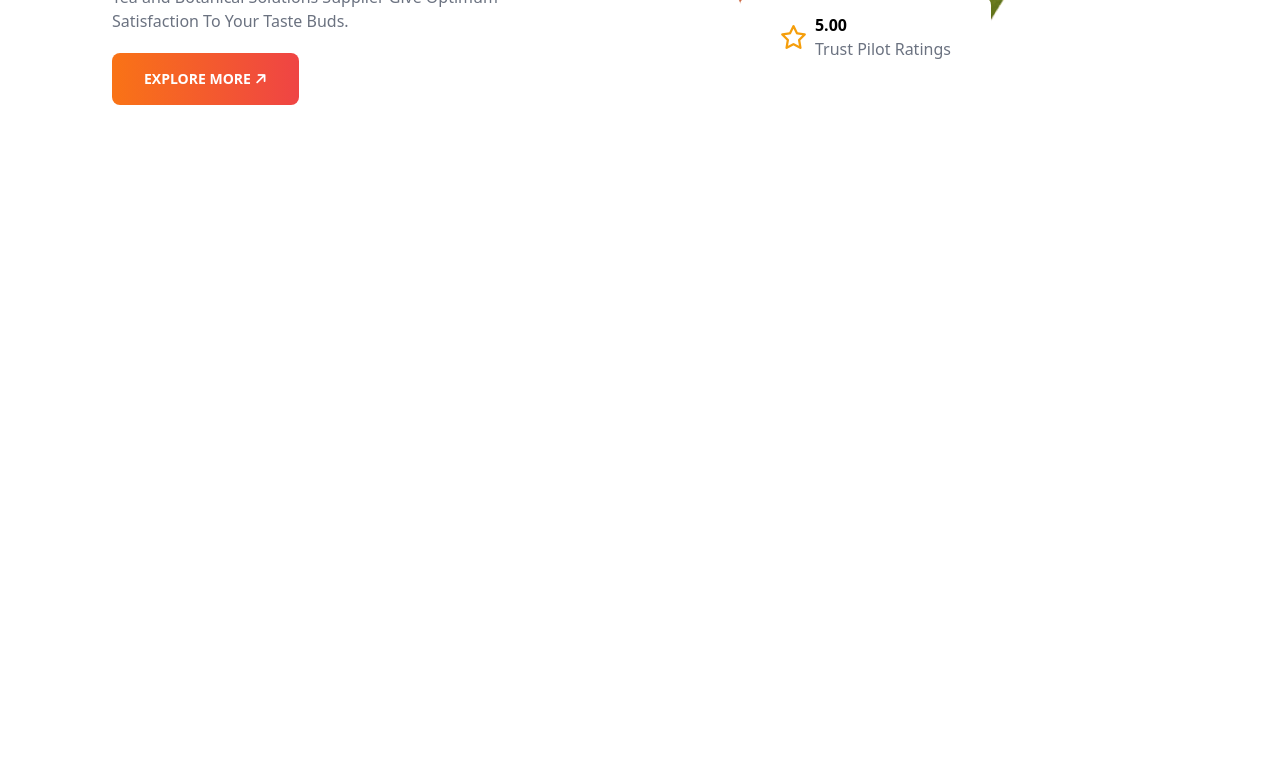
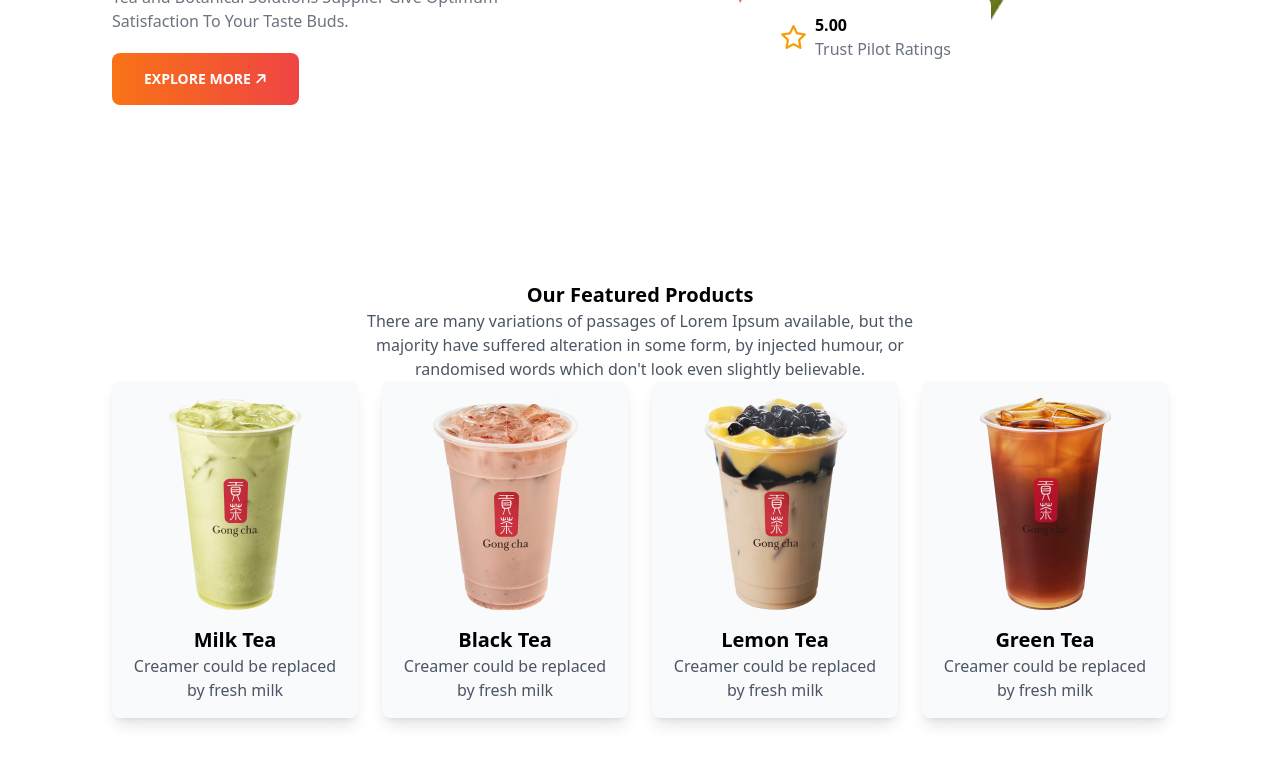
Before and after one commit to sornabintesaiful/tea-house-with-tailwind, a plain HTML site: page index.html in a window 1280 px wide. Shown: the part 363-1126 px from the top of the page. Before the commit the page ends 800 px from the top, so only its background shows below. Drawn offline with nearby package versions, Linux system fonts and the light colour scheme.

Commit message:
carts done

```diff
--- a/index.html
+++ b/index.html
@@ -28,7 +28,7 @@
 <body>
   <!-- main content -->
    <main class="max-w-screen-xl px-16 lg:px-28">
-    <header class="flex pt-10 mb-20">
+    <header class="lg:flex pt-10 mb-20">
       <!-- text content -->
       <div>
         <h1 class="font-extrabold text-5xl md:text-7xl text-[#1C1C1C]">It's good <br>
@@ -53,6 +53,51 @@
         </div>
       </div>
     </header>
+    <!-- featured products section -->
+     <section class="py-8 lg:py-24">
+      <div class="mb-8 text-center">
+        <h1 class="font-bold text-xl">Our Featured Products</h1>
+        <p class="text-gray-600 max-w-xl mx-auto">There are many variations of passages of Lorem Ipsum available, but the majority have suffered alteration in some form,
+        by injected humour, or randomised words which don't look even slightly believable.</p>
+        <!-- /grid cards -->
+         <div class="grid grid-cols-1 md:grid-cols-2 lg:grid-cols-4 gap-6 text-center">
+          <!-- products card -->
+          <div class="rounded-lg shadow-lg overflow-hidden bg-gray-50">
+            <img src="images/tea-1.png" alt="" class=" m-auto pt-4">
+            <div class="p-4">
+              <h2 class="font-bold text-xl ">Milk Tea</h2>
+              <p class="text-gray-600">Creamer could be replaced by fresh milk</p>
+            </div>
+          </div>
+
+
+          <!-- products card -->
+          <div class="rounded-lg shadow-lg overflow-hidden bg-gray-50">
+            <img src="images/tea-2.png" alt="" class=" m-auto pt-4">
+            <div class="p-4">
+              <h2 class="font-bold text-xl ">Black Tea</h2>
+              <p class="text-gray-600">Creamer could be replaced by fresh milk</p>
+            </div>
+          </div
+          <!-- products card -->
+          <div class="rounded-lg shadow-lg overflow-hidden bg-gray-50">
+            <img src="images/tea-3.png" alt="" class=" m-auto pt-4">
+            <div class="p-4">
+              <h2 class="font-bold text-xl ">Lemon Tea</h2>
+              <p class="text-gray-600">Creamer could be replaced by fresh milk</p>
+            </div>
+          </div>
+          <!-- products card -->
+          <div class="rounded-lg shadow-lg overflow-hidden bg-gray-50">
+            <img src="images/tea-4.png" alt="" class=" m-auto pt-4">
+            <div class="p-4">
+              <h2 class="font-bold text-xl ">Green Tea</h2>
+              <p class="text-gray-600">Creamer could be replaced by fresh milk</p>
+            </div>
+          </div>
+        </div>
+      </div>
+     </section>
    </main>
 </body>
 </html>
```
